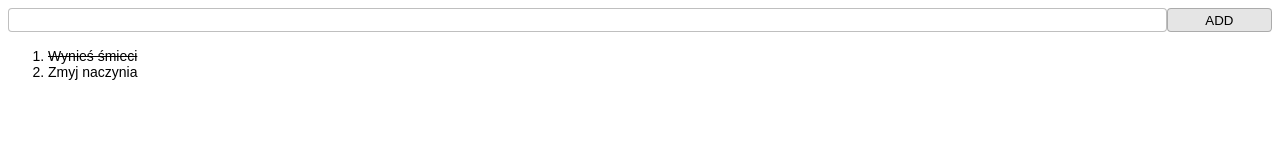
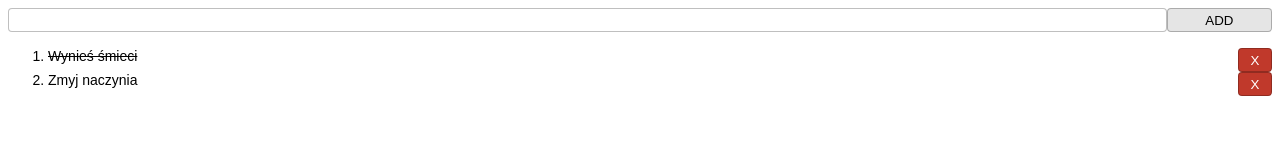
Before and after one commit to coderoadpl/frontend--psd--project-3.3, a plain HTML site: page index.html in a window 1280 px wide. Drawn offline with Linux system fonts and the light colour scheme.

Commit message:
Simple todo list done

```diff
--- a/script.js
+++ b/script.js
@@ -53,6 +53,19 @@ const renderInput = function (onChange, focusCondition, className) {
     return input
 }
 
+const renderButton = function (label, onClick, className) {
+    const button = document.createElement('button')
+    button.className = className
+
+    if (onClick) {
+        button.addEventListener('click', onClick)
+    }
+
+    button.innerText = label
+
+    return button
+}
+
 // State changing functions
 
 const onNewToDoNameChange = function (event) {
@@ -87,22 +100,41 @@ const onTaskCompleteToggle = function (indexToToggle) {
     update()
 }
 
+const onTaskDelete = function (indexToDelete) {
+    tasks = tasks.filter(function (task, index) {
+        return index !== indexToDelete
+    })
+
+    update()
+}
+
 // Rendering
 
-const renderTask = function (task, onClick) {
+const renderTask = function (task, onTaskToggle, onDelete) {
     const container = document.createElement('li')
+    const wrapper = document.createElement('div')
+    const textContainer = document.createElement('span')
+
     container.className = 'todo-list__list-item'
-
-    container.addEventListener(
-        'click',
-        onClick
-    )
-
+    wrapper.className = 'todo-list__list-item-wrapper'
+    textContainer.className = 'todo-list__list-item-text-container'
     if (task.isCompleted) {
         container.className = container.className + ' todo-list__list-item--completed'
     }
 
-    container.innerText = task.name
+    const deleteButton = renderButton(
+        'X',
+        onDelete,
+        'todo-list__button todo-list__button--delete'
+    )
+    container.addEventListener('click', onTaskToggle)
+
+    const text = document.createTextNode(task.name)
+
+    textContainer.appendChild(text)
+    wrapper.appendChild(textContainer)
+    wrapper.appendChild(deleteButton)
+    container.appendChild(wrapper)
 
     return container
 }
@@ -112,7 +144,11 @@ const renderTasksList = function (tasks) {
     container.className = 'todo-list__list'
 
     const tasksElements = tasks.map(function (task, index) {
-        return renderTask(task, function () { onTaskCompleteToggle(index) })
+        return renderTask(
+            task,
+            function () { onTaskCompleteToggle(index) },
+            function () { onTaskDelete(index) },
+        )
     })
 
     appendArray(tasksElements, container)
@@ -121,12 +157,7 @@ const renderTasksList = function (tasks) {
 }
 
 const renderNewTaskButton = function (label) {
-    const button = document.createElement('button')
-    button.className = 'todo-list__button'
-
-    button.innerText = label
-
-    return button
+    return renderButton(label, null, 'todo-list__button')
 }
 
 const renderNewTaskInput = function () {
--- a/style.css
+++ b/style.css
@@ -23,8 +23,18 @@
     transition: 0.5s ease-in-out;
 }
 
+.todo-list__button--delete {
+    width: 20px;
+    color: white;
+    background-color: #c0392b;
+}
+
 .todo-list__button:hover {
     background-color: rgba(0, 0, 0, 0.05);
+}
+
+.todo-list__button--delete:hover {
+    background-color: #e74c3c;
 }
 
 .todo-list__list-item {
@@ -33,6 +43,11 @@
     font-size: 14px;
 }
 
-.todo-list__list-item--completed {
+.todo-list__list-item-wrapper{
+    display: flex;
+    justify-content: space-between;
+}
+
+.todo-list__list-item--completed .todo-list__list-item-text-container{
     text-decoration: line-through;
 }
```
